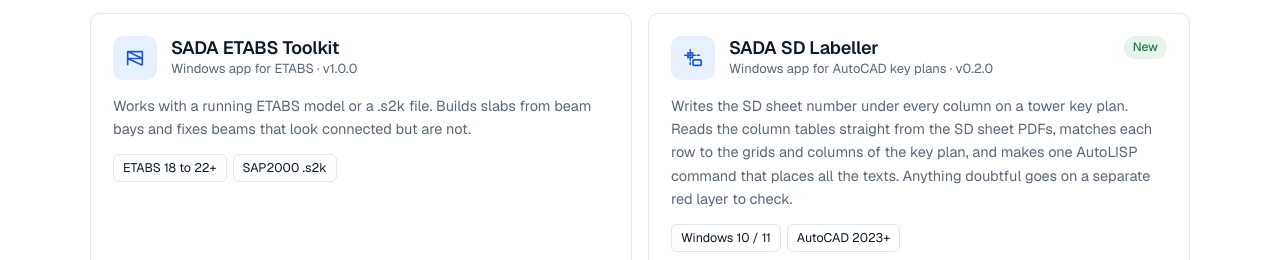
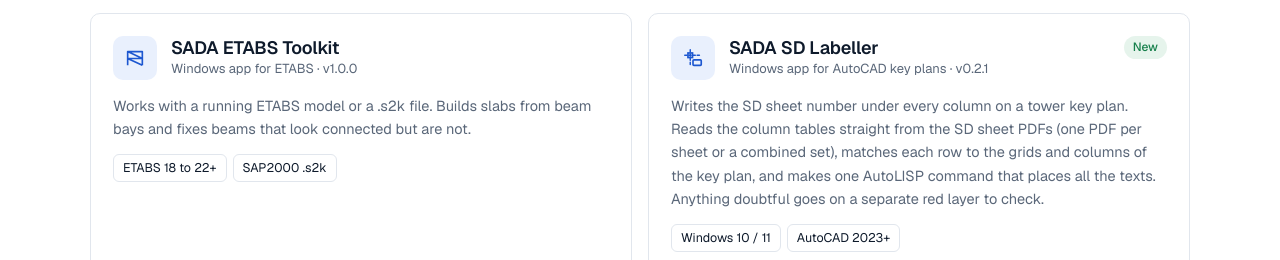
Before and after one commit to Abdalla0120/sada-installers, a plain HTML site: page index.html in a window 1280 px wide. Shown: the part 1518-1778 px from the top of the page. Drawn offline with nearby package versions, Linux system fonts and the light colour scheme.

Commit message:
SADA SD Labeller 0.2.1 on the download page
Co-Authored-By: Claude Opus 5.5 <noreply@anthropic.com>

```diff
--- a/index.html
+++ b/index.html
@@ -443,10 +443,10 @@ var ITEMS = [
     desc: "Works with a running ETABS model or a .s2k file. Builds slabs from beam bays and fixes beams that look connected but are not.",
     compat: ["ETABS 18 to 22+", "SAP2000 .s2k"], where: "%LOCALAPPDATA%\\Programs\\SADA ETABS Toolkit",
     sha: "ab60d0137caf99d7db03452a9b41aae7d823c763daf88d4e05e8e2ba6379b89c" },
-  { name: "SADA SD Labeller", group: "apps", icon: "sdlabel", kind: "Windows app for AutoCAD key plans", file: "SADA_SD_Labeller_Setup.exe", size: "2.1 MB", version: "0.2.0",
-    desc: "Writes the SD sheet number under every column on a tower key plan. Reads the column tables straight from the SD sheet PDFs, matches each row to the grids and columns of the key plan, and makes one AutoLISP command that places all the texts. Anything doubtful goes on a separate red layer to check.",
+  { name: "SADA SD Labeller", group: "apps", icon: "sdlabel", kind: "Windows app for AutoCAD key plans", file: "SADA_SD_Labeller_Setup.exe", size: "2.1 MB", version: "0.2.1",
+    desc: "Writes the SD sheet number under every column on a tower key plan. Reads the column tables straight from the SD sheet PDFs (one PDF per sheet or a combined set), matches each row to the grids and columns of the key plan, and makes one AutoLISP command that places all the texts. Anything doubtful goes on a separate red layer to check.",
     compat: ["Windows 10 / 11", "AutoCAD 2023+"], where: "%LOCALAPPDATA%\\Programs\\SADA SD Labeller",
-    sha: "d7ad810bd8154a083de322450d01b87721666ffaacf416811cfd5f1c93e785d7", badge: "New" },
+    sha: "74ad1ccdb7643c1629db9697a8aa4f278e543c9b30a9f68b9f292f12d192cfc4", badge: "New" },
   { name: "SADA Lisp Injector", group: "apps", icon: "lisp", kind: "Windows app for AutoCAD LISP", file: "SADA_Lisp_Injector_Setup.exe", size: "2.0 MB", version: "1.0.0",
     desc: "Point it at your LISP folders to search every routine by name, command or what it does. Each file gets a plain-language description read from its code, and risky files such as LISP viruses are flagged. Star your favourites and they load into every drawing you open.",
     compat: ["Windows 10 / 11", "AutoCAD 2013+"], where: "%LOCALAPPDATA%\\Programs\\SADA Lisp Injector",
```
